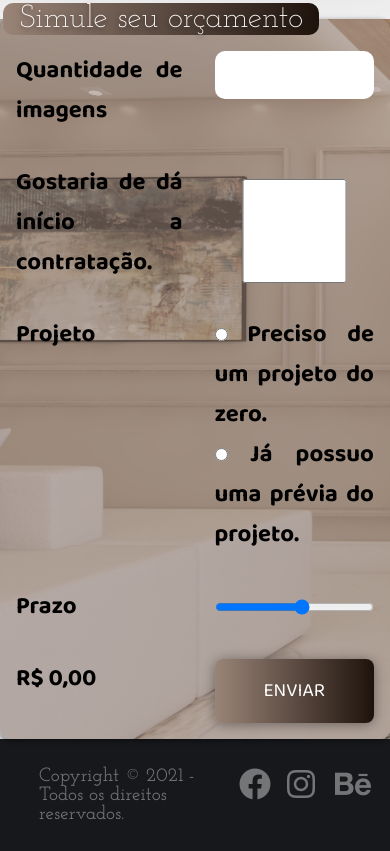
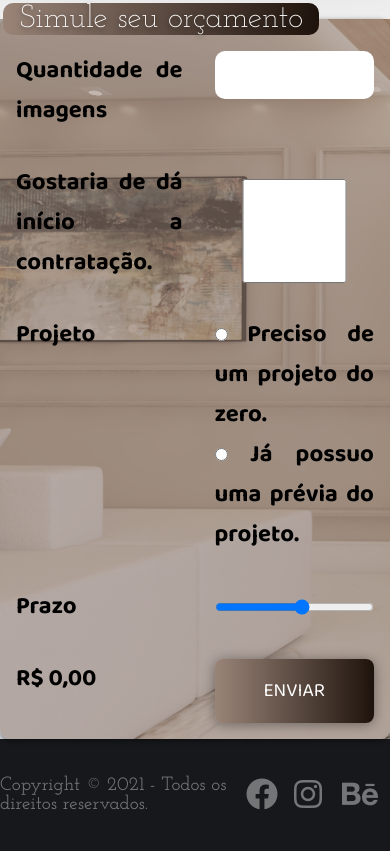
Before and after one commit to ericasrafael/Port-arq, a plain HTML site: page index.html in a window 390 px wide. Shown: the part 5406-6257 px from the top of the page. Drawn offline with Linux system fonts and the light colour scheme.

Commit message:
:brain: correção de bug

```diff
--- a/css/style.css
+++ b/css/style.css
@@ -758,7 +758,7 @@ footer{
     #link-topo {
         font-size: 2rem;
         position: fixed;
-        right: 1.4rem;
+        right: 0.1rem;
         bottom: 8rem;
         width: 3rem;
         height: 3rem;
@@ -772,10 +772,17 @@ footer{
         z-index: 600;
     }
     .footer-content {
-        width: 80%;
+        width: 100%;
         display: flex;
+        align-items: center;
         justify-content: space-between;
     }
+    .social-list a {
+        margin: 0;
+        color: #a7a7a7a7;
+        font-size: 2rem;
+    }
+
 }
 @media (min-width:640px) and (max-width:751px){
     .card-img-wrapper img {
```
